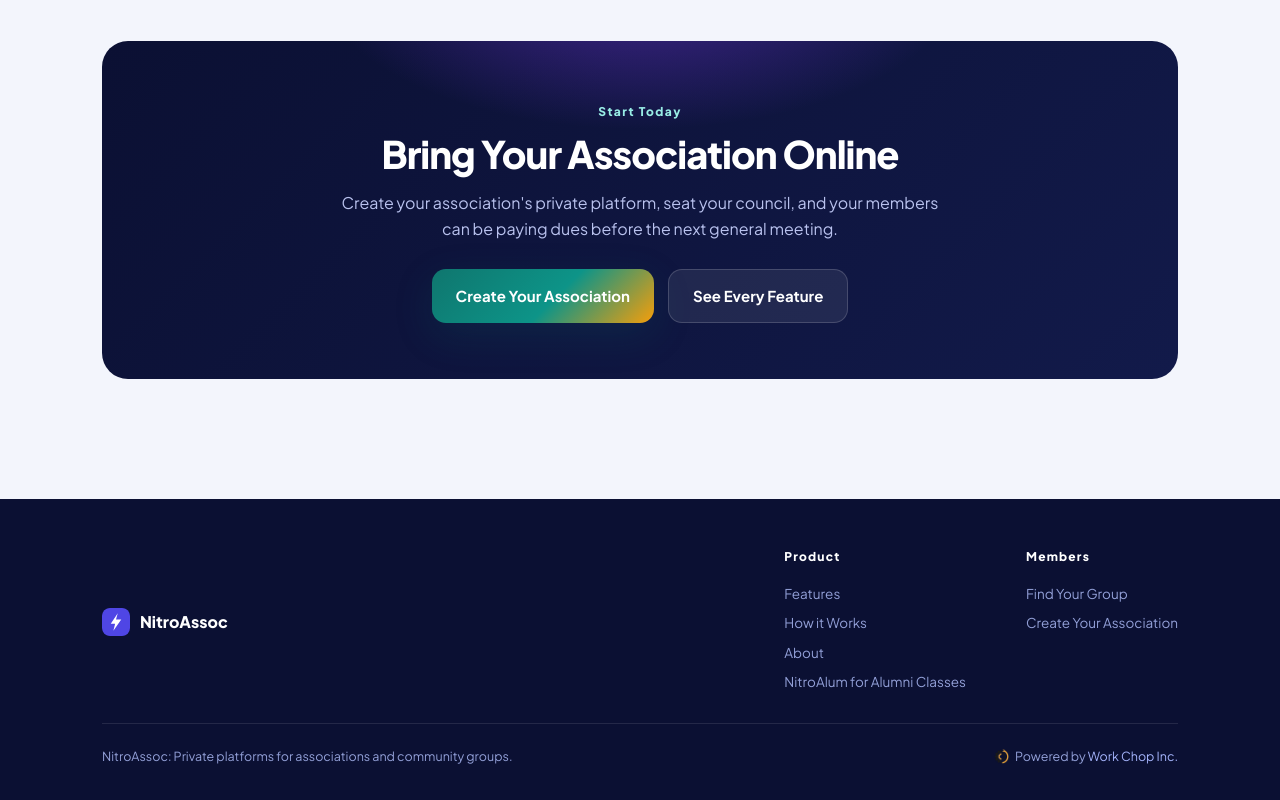
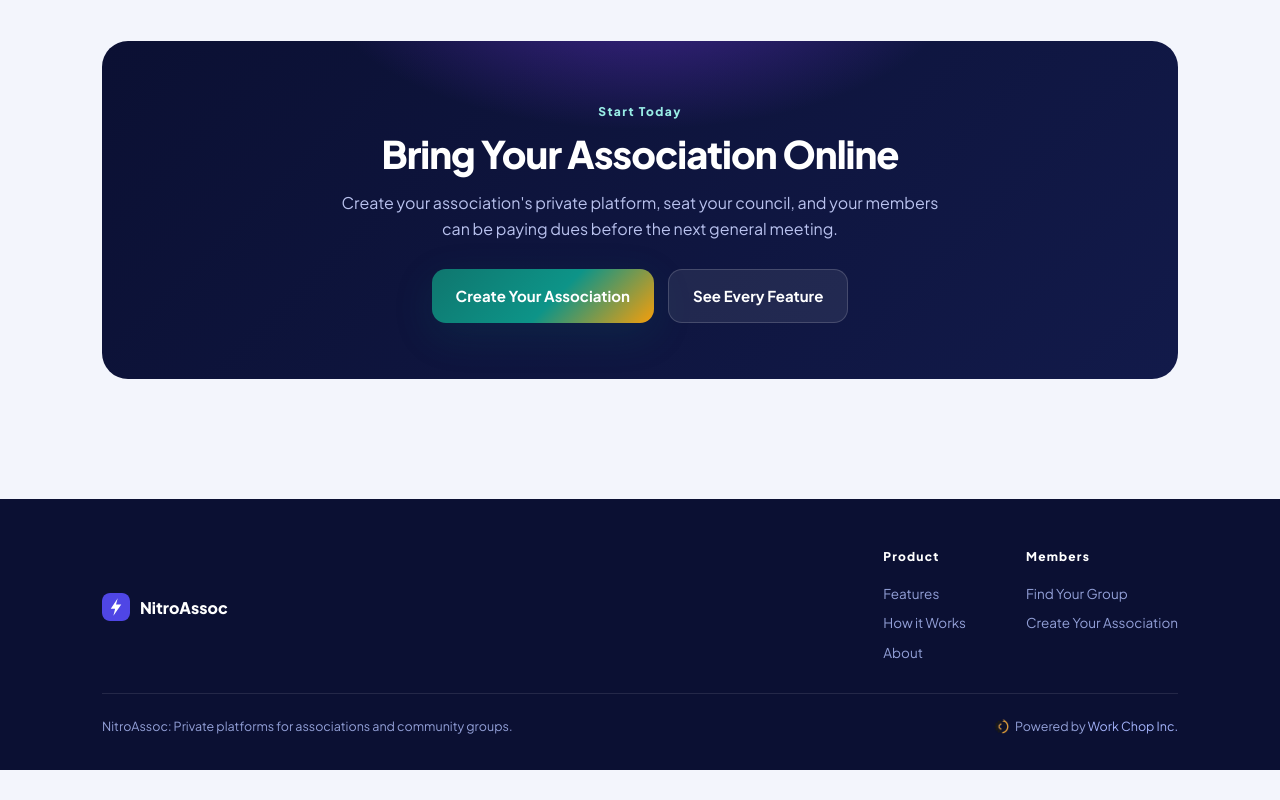
Before and after one commit to ydar996/nitroalum-home, a plain HTML site: page associations.html in a window 1280 px wide. Shown: the part 2283-3083 px from the top of the page. After the commit the page ends 3053 px from the top, so only its background shows below. Drawn offline with Linux system fonts and the light colour scheme.

Commit message:
Remove the alumni footer link from the NitroAssoc page

```diff
--- a/associations.html
+++ b/associations.html
@@ -204,7 +204,6 @@
             <li><a href="features.html">Features</a></li>
             <li><a href="get-started.html">How it Works</a></li>
             <li><a href="about.html">About</a></li>
-            <li><a href="/">NitroAlum for Alumni Classes</a></li>
           </ul>
         </div>
         <div>
```
